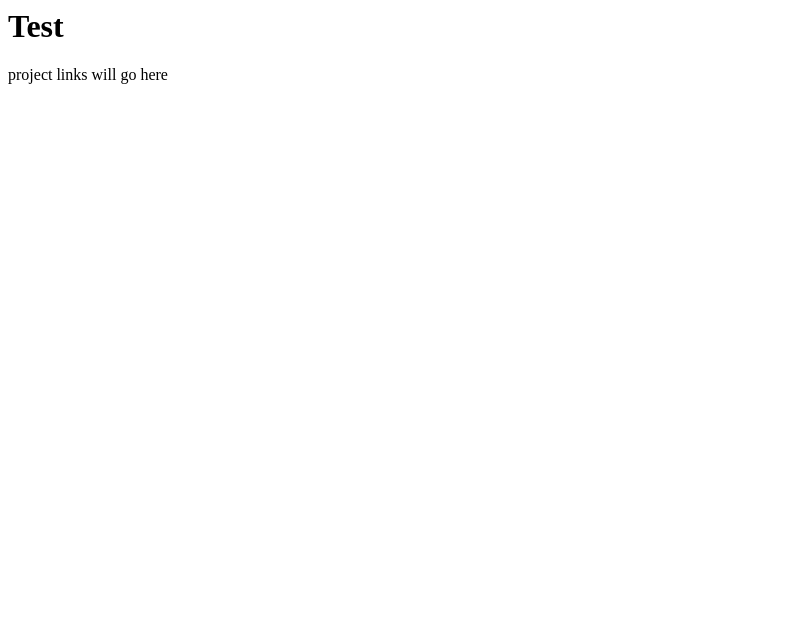
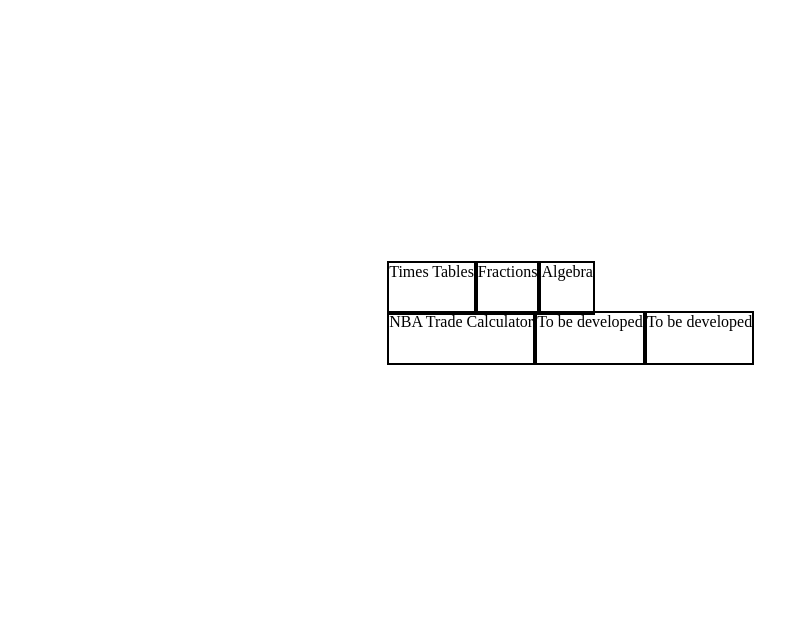
Before and after one commit to hankhowland/projects, a plain HTML site: page index.html in a window 1280 px wide. Shown: the whole page, without its empty margins (0-809 px from the left). Drawn offline with Linux system fonts and the light colour scheme.

Commit message:
landing page

```diff
--- a/index.html
+++ b/index.html
@@ -1,2 +1,14 @@
-<h1>Test</h1>
-<p>project links will go here</p>
+<link rel="stylesheet" href="styles/landing.css">
+
+<div class="containerMain">
+    <div class="side-by-side">
+        <div>Times Tables</div>
+        <div>Fractions</div>
+        <div>Algebra</div>
+    </div>
+    <div class="side-by-side">
+        <div>NBA Trade Calculator</div>
+        <div>To be developed</div>
+        <div>To be developed</div>
+    </div>
+</div>
--- /dev/null
+++ b/styles/landing.css
@@ -0,0 +1,13 @@
+.containerMain {
+    padding: 20% 30%;
+}
+.containerMain div {
+    height:50px;
+}
+.side-by-side {
+    display:flex;
+    flex-direction:row;
+}
+.side-by-side div {
+    border: 2px solid black;
+}
```
